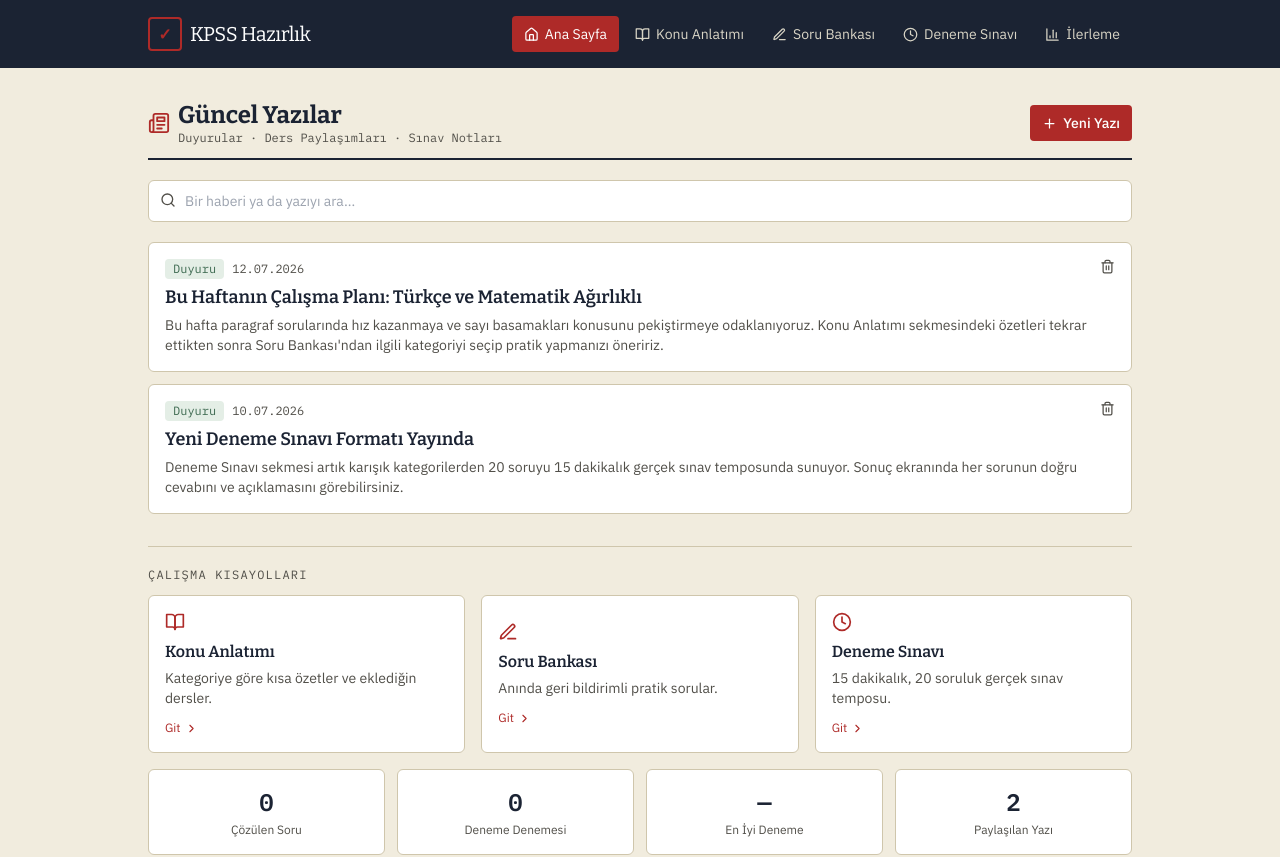
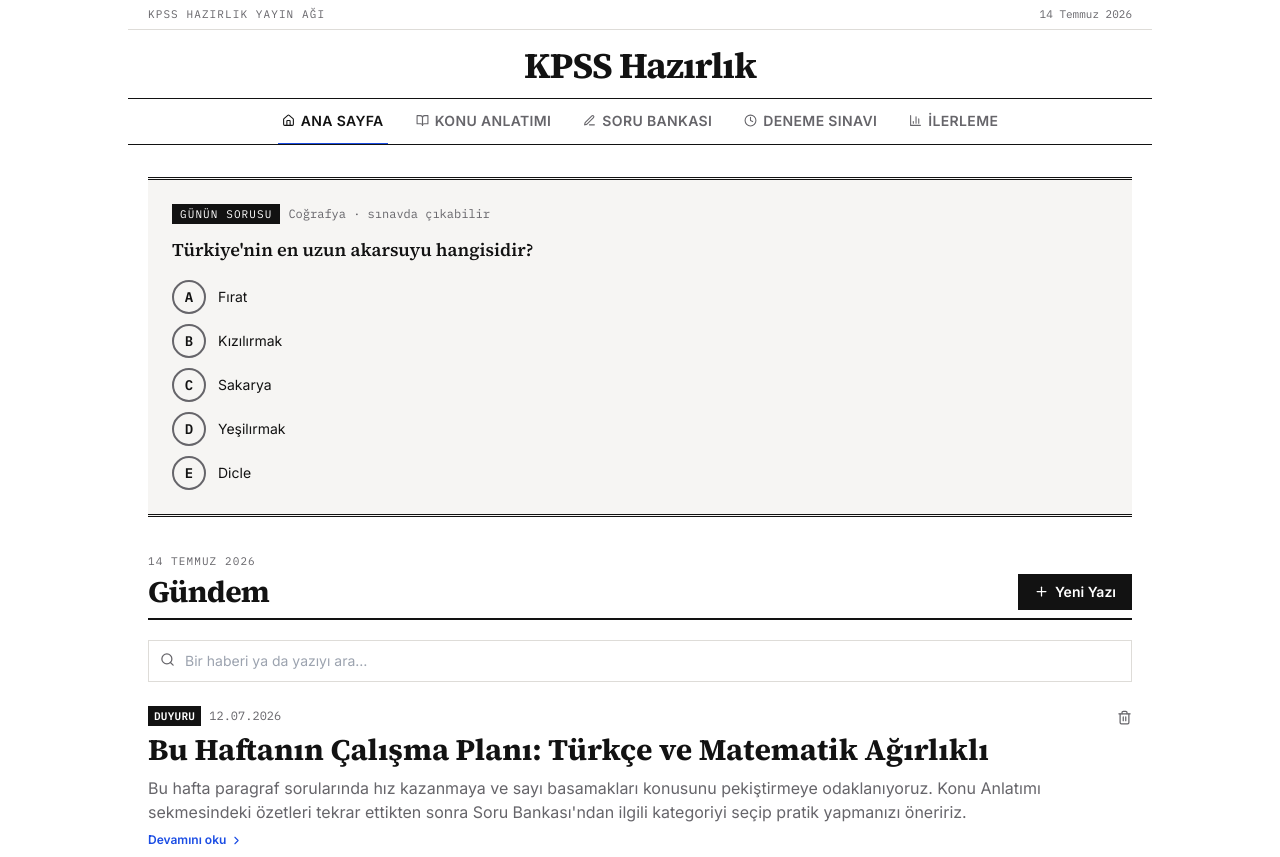
Before and after one commit to hiroetc/kpss-web-page, a React (Vite) app: page / in a window 1280 px wide. Shown: the top 857 px of the page. Built offline with nearby package versions, Linux system fonts and the light colour scheme.

Commit message:
Update App.jsx

```diff
--- a/src/App.jsx
+++ b/src/App.jsx
@@ -10,23 +10,39 @@ import { Home, BookOpen, PenLine, Clock, BarChart3, CheckCircle2, XCircle, Rotat
    İmza öğesi: gerçek KPSS optik formu gibi yuvarlak A-E işaretleme baloncukları.
 ------------------------------------------------------------------- */
 
+/* ------------------------------------------------------------------
+   TASARIM SİSTEMİ (v3 — Editoryal / Ciddi Haber Sitesi)
+   Referans: klasik gazete/dergi siteleri. Siyah-beyaz temel + tek
+   ölçülü vurgu rengi (kobalt mavi). Keskin/az yuvarlatılmış köşeler,
+   ince ayraç çizgileri, büyük serif başlıklar, küçük harfli takip
+   aralıklı etiketler (eyebrow). Süs yok, hiyerarşi net.
+   Başlık: Source Serif 4 (ciddi, okunabilir editoryal serif)
+   Gövde: Inter. Meta/tarih/sayaç: IBM Plex Mono.
+   İmza öğesi korunuyor: KPSS optik formu baloncukları.
+------------------------------------------------------------------- */
+
 const COLORS = {
-  paper: "#F1ECDE",
-  paperDark: "#E7E0CC",
-  ink: "#1B2333",
-  inkSoft: "#2C3650",
-  pencil: "#514F49",
-  rule: "#CFC6AC",
-  optikRed: "#AE2A28",
-  sage: "#3F6B52",
-  sageBg: "#E4EEE6",
-  redBg: "#F5E3E1",
+  paper: "#FFFFFF",
+  paperDark: "#F6F5F3",
+  ink: "#121212",
+  inkSoft: "#2A2A2A",
+  pencil: "#66656A",
+  rule: "#DEDCD8",
+  optikRed: "#1B4DE4",
+  primarySoft: "#EAF0FE",
+  highlight: "#1B4DE4",
+  highlightSoft: "#F5F5F3",
+  sage: "#1E8E5A",
+  sageBg: "#E6F5EC",
+  redBg: "#FBEAE8",
+  danger: "#C0392B",
+  warning: "#B8860B",
 };
 
 const FONT_STYLE = `
-@import url('https://fonts.googleapis.com/css2?family=Bitter:wght@400;600;700;800&family=IBM+Plex+Sans:wght@400;500;600&family=IBM+Plex+Mono:wght@400;500;600&display=swap');
-.font-display { font-family: 'Bitter', serif; }
-.font-body { font-family: 'IBM Plex Sans', sans-serif; }
+@import url('https://fonts.googleapis.com/css2?family=Source+Serif+4:wght@500;600;700;800&family=Inter:wght@400;500;600&family=IBM+Plex+Mono:wght@400;500;600&display=swap');
+.font-display { font-family: 'Source Serif 4', serif; }
+.font-body { font-family: 'Inter', sans-serif; }
 .font-mono { font-family: 'IBM Plex Mono', monospace; }
 `;
 
@@ -116,6 +132,13 @@ const SEED_ARTICLES = [
   },
 ];
 
+function getDailyQuestion() {
+  const now = new Date();
+  const start = new Date(now.getFullYear(), 0, 0);
+  const dayOfYear = Math.floor((now - start) / 86400000);
+  return QUESTIONS[dayOfYear % QUESTIONS.length];
+}
+
 const CATEGORIES = [...new Set(QUESTIONS.map((q) => q.category))];
 const OPTION_LETTERS = ["A", "B", "C", "D", "E"];
 const EXAM_DURATION = 900; // 15 dakika
@@ -149,8 +172,8 @@ function OptikBubble({ letter, selected, correct, revealed, onClick, disabled })
       fill = COLORS.sage;
       textColor = "#fff";
     } else if (selected && !correct) {
-      border = COLORS.optikRed;
-      fill = COLORS.optikRed;
+      border = COLORS.danger;
+      fill = COLORS.danger;
       textColor = "#fff";
     }
   } else if (selected) {
@@ -191,17 +214,22 @@ function AdSlot({ variant = "banner" }) {
   const isBanner = variant === "banner";
   return (
     <div
-      className="flex items-center justify-center rounded-md w-full"
+      className="flex items-center justify-center rounded-sm w-full"
       style={{
-        border: `1px dashed ${COLORS.rule}`,
+        border: `1px solid ${COLORS.rule}`,
         background: COLORS.paperDark,
         height: isBanner ? 90 : 250,
         color: COLORS.pencil,
       }}
     >
       <div className="text-center">
-        <div className="font-mono text-[10px] tracking-widest uppercase mb-1">Reklam Alanı</div>
-        <div className="text-xs" style={{ opacity: 0.7 }}>
+        <div
+          className="font-mono text-[10px] tracking-widest uppercase mb-1 inline-block px-2 py-0.5"
+          style={{ background: "#fff", color: COLORS.pencil, border: `1px solid ${COLORS.rule}` }}
+        >
+          Sponsorlu
+        </div>
+        <div className="text-xs mt-1" style={{ opacity: 0.6 }}>
           {isBanner ? "728×90 · banner" : "300×250 · kare"}
         </div>
       </div>
@@ -337,39 +365,30 @@ export default function KPSSPlatform() {
       <style>{FONT_STYLE}</style>
 
       {/* ÜST BAR */}
-      <header style={{ background: COLORS.ink }} className="text-white">
-        <div className="max-w-5xl mx-auto px-5 py-4 flex items-center justify-between">
-          <div className="flex items-center gap-2">
-            <div
-              className="font-mono font-semibold flex items-center justify-center rounded"
-              style={{ width: 34, height: 34, border: `2px solid ${COLORS.optikRed}`, color: COLORS.optikRed }}
-            >
-              ✓
-            </div>
-            <span className="font-display text-xl tracking-tight">KPSS Hazırlık</span>
-          </div>
-          <nav className="hidden md:flex gap-1">
-            {NAV_ITEMS.map((item) => {
-              const Icon = item.icon;
-              const active = page === item.id;
-              return (
-                <button
-                  key={item.id}
-                  onClick={() => setPage(item.id)}
-                  className="flex items-center gap-1.5 px-3 py-2 text-sm rounded transition-colors"
-                  style={{
-                    background: active ? COLORS.optikRed : "transparent",
-                    color: active ? "#fff" : "#D9D5C6",
-                  }}
-                >
-                  <Icon size={15} /> {item.label}
-                </button>
-              );
-            })}
-          </nav>
+      <header className="sticky top-0 z-20" style={{ background: "#fff" }}>
+        {/* İnce üst şerit */}
+        <div
+          className="max-w-5xl mx-auto px-5 py-1.5 hidden sm:flex items-center justify-between"
+          style={{ borderBottom: `1px solid ${COLORS.rule}` }}
+        >
+          <span className="font-mono text-[11px] tracking-widest uppercase" style={{ color: COLORS.pencil }}>
+            KPSS Hazırlık Yayın Ağı
+          </span>
+          <span className="font-mono text-[11px]" style={{ color: COLORS.pencil }}>
+            {new Date().toLocaleDateString("tr-TR", { day: "numeric", month: "long", year: "numeric" })}
+          </span>
         </div>
-        {/* Mobil nav */}
-        <div className="md:hidden flex overflow-x-auto gap-1 px-3 pb-3">
+        {/* Ana isim (nameplate) */}
+        <div className="max-w-5xl mx-auto px-5 pt-4 pb-3 text-center">
+          <span className="font-display text-3xl sm:text-4xl font-bold tracking-tight" style={{ color: COLORS.ink }}>
+            KPSS Hazırlık
+          </span>
+        </div>
+        {/* Nav şeridi */}
+        <nav
+          className="max-w-5xl mx-auto px-5 flex items-center justify-center gap-1 sm:gap-6 overflow-x-auto"
+          style={{ borderTop: `1px solid ${COLORS.ink}`, borderBottom: `1px solid ${COLORS.ink}` }}
+        >
           {NAV_ITEMS.map((item) => {
             const Icon = item.icon;
             const active = page === item.id;
@@ -377,18 +396,18 @@ export default function KPSSPlatform() {
               <button
                 key={item.id}
                 onClick={() => setPage(item.id)}
-                className="flex items-center gap-1.5 px-3 py-1.5 text-xs rounded whitespace-nowrap"
+                className="flex items-center gap-1.5 px-2.5 sm:px-1 py-3 text-xs sm:text-sm whitespace-nowrap font-semibold uppercase tracking-wide transition-colors"
                 style={{
-                  background: active ? COLORS.optikRed : "transparent",
-                  color: active ? "#fff" : "#D9D5C6",
-                  border: `1px solid ${active ? COLORS.optikRed : "#3d4560"}`,
+                  color: active ? COLORS.ink : COLORS.pencil,
+                  borderBottom: active ? `2px solid ${COLORS.optikRed}` : "2px solid transparent",
+                  marginBottom: -1,
                 }}
               >
                 <Icon size={13} /> {item.label}
               </button>
             );
           })}
-        </div>
+        </nav>
       </header>
 
       <main className="max-w-5xl mx-auto px-5 py-8">
@@ -403,6 +422,7 @@ export default function KPSSPlatform() {
             articles={articles}
             addArticle={addArticle}
             deleteArticle={deleteArticle}
+            recordAnswer={recordAnswer}
           />
         ) : page === "topics" ? (
           <TopicsPage customTopics={customTopics} addTopic={addTopic} />
@@ -424,12 +444,14 @@ export default function KPSSPlatform() {
 
 /* ------------------------------ ANA SAYFA ------------------------------ */
 
-function HomePage({ progress, setPage, articles, addArticle, deleteArticle }) {
+function HomePage({ progress, setPage, articles, addArticle, deleteArticle, recordAnswer }) {
   const [query, setQuery] = useState("");
   const [showForm, setShowForm] = useState(false);
   const [openArticleId, setOpenArticleId] = useState(null);
 
   const totalSolved = progress.solvedIds.length;
+  const dailyQuestion = getDailyQuestion();
+  const todayLabel = new Date().toLocaleDateString("tr-TR", { day: "numeric", month: "long", year: "numeric" });
 
   const filtered = query.trim()
     ? articles.filter(
@@ -441,21 +463,26 @@ function HomePage({ progress, setPage, articles, addArticle, deleteArticle }) {
 
   return (
     <div>
-      {/* Gazete başlığı stilinde üst şerit */}
-      <div className="flex items-center justify-between pb-3 mb-5" style={{ borderBottom: `2px solid ${COLORS.ink}` }}>
-        <div className="flex items-center gap-2">
-          <Newspaper size={22} style={{ color: COLORS.optikRed }} />
-          <div>
-            <h1 className="font-display text-2xl font-bold leading-tight">Güncel Yazılar</h1>
-            <p className="font-mono text-xs" style={{ color: COLORS.pencil }}>
-              Duyurular · Ders Paylaşımları · Sınav Notları
-            </p>
-          </div>
+      {/* Günün Sorusu — editoryal kutu */}
+      <DailyQuestionCard question={dailyQuestion} recordAnswer={recordAnswer} />
+
+      {/* Bölüm başlığı */}
+      <div
+        className="flex items-end justify-between mt-9 mb-5 pb-2"
+        style={{ borderBottom: `2px solid ${COLORS.ink}` }}
+      >
+        <div>
+          <p className="font-mono text-[11px] tracking-widest uppercase mb-1" style={{ color: COLORS.pencil }}>
+            {todayLabel.toLocaleUpperCase("tr")}
+          </p>
+          <h1 className="font-display text-3xl font-bold tracking-tight" style={{ color: COLORS.ink }}>
+            Gündem
+          </h1>
         </div>
         <button
           onClick={() => setShowForm((s) => !s)}
-          className="flex items-center gap-1.5 px-3 py-2 rounded text-sm font-medium text-white"
-          style={{ background: COLORS.optikRed }}
+          className="flex items-center gap-1.5 px-4 py-2 text-sm font-semibold text-white shrink-0"
+          style={{ background: COLORS.ink }}
         >
           {showForm ? <X size={15} /> : <Plus size={15} />}
           {showForm ? "Vazgeç" : "Yeni Yazı"}
@@ -463,21 +490,21 @@ function HomePage({ progress, setPage, articles, addArticle, deleteArticle }) {
       </div>
 
       {/* Arama */}
-      <div className="relative mb-5">
-        <Search size={16} style={{ color: COLORS.pencil, position: "absolute", left: 12, top: 12 }} />
+      <div className="relative mb-6">
+        <Search size={15} style={{ color: COLORS.pencil, position: "absolute", left: 12, top: 12 }} />
         <input
           value={query}
           onChange={(e) => setQuery(e.target.value)}
           placeholder="Bir haberi ya da yazıyı ara…"
-          className="w-full pl-9 pr-3 py-2.5 rounded-md text-sm font-body outline-none"
+          className="w-full pl-9 pr-3 py-2.5 text-sm font-body outline-none"
           style={{ border: `1px solid ${COLORS.rule}`, background: "#fff", color: COLORS.ink }}
         />
       </div>
 
       {showForm && <ArticleForm onSubmit={(title, category, body) => { addArticle(title, category, body); setShowForm(false); }} />}
 
-      {/* Yazı listesi */}
-      <div className="space-y-3 mb-8">
+      {/* Yazı listesi — gazete ön sayfası düzeni */}
+      <div className="mb-8">
         {filtered.length === 0 ? (
           <p className="text-sm py-8 text-center" style={{ color: COLORS.pencil }}>
             "{query}" için bir sonuç bulunamadı.
@@ -486,7 +513,7 @@ function HomePage({ progress, setPage, articles, addArticle, deleteArticle }) {
           filtered.map((a, i) => (
             <div key={a.id}>
               {i > 0 && i % 3 === 0 && (
-                <div className="mb-3">
+                <div className="my-5">
                   <AdSlot variant="banner" />
                 </div>
               )}
@@ -495,6 +522,7 @@ function HomePage({ progress, setPage, articles, addArticle, deleteArticle }) {
                 open={openArticleId === a.id}
                 onToggle={() => setOpenArticleId(openArticleId === a.id ? null : a.id)}
                 onDelete={() => deleteArticle(a.id)}
+                isFirst={i === 0}
               />
             </div>
           ))
@@ -502,7 +530,7 @@ function HomePage({ progress, setPage, articles, addArticle, deleteArticle }) {
       </div>
 
       {/* Çalışma kısayolları */}
-      <div className="pt-5" style={{ borderTop: `1px solid ${COLORS.rule}` }}>
+      <div className="pt-6" style={{ borderTop: `1px solid ${COLORS.rule}` }}>
         <p className="font-mono text-xs tracking-widest mb-3" style={{ color: COLORS.pencil }}>
           ÇALIŞMA KISAYOLLARI
         </p>
@@ -525,13 +553,76 @@ function HomePage({ progress, setPage, articles, addArticle, deleteArticle }) {
   );
 }
 
+function DailyQuestionCard({ question, recordAnswer }) {
+  const [selected, setSelected] = useState(null);
+  const revealed = selected !== null;
+
+  const handleSelect = (idx) => {
+    if (revealed) return;
+    setSelected(idx);
+    recordAnswer(question, idx === question.correct);
+  };
+
+  return (
+    <div
+      className="p-5 sm:p-6 relative"
+      style={{ background: COLORS.paperDark, borderTop: `3px double ${COLORS.ink}`, borderBottom: `3px double ${COLORS.ink}` }}
+    >
+      <div className="flex items-center gap-2 mb-3">
+        <span
+          className="font-mono text-[11px] tracking-widest uppercase px-2 py-0.5 text-white"
+          style={{ background: COLORS.ink }}
+        >
+          Günün Sorusu
+        </span>
+        <span className="font-mono text-xs" style={{ color: COLORS.pencil }}>
+          {question.category} · sınavda çıkabilir
+        </span>
+      </div>
+      <p className="font-display font-semibold text-lg mb-4" style={{ color: COLORS.ink }}>
+        {question.q}
+      </p>
+      <div className="space-y-2.5">
+        {question.options.map((opt, idx) => (
+          <div key={idx} className="flex items-center gap-3">
+            <OptikBubble
+              letter={OPTION_LETTERS[idx]}
+              selected={selected === idx}
+              correct={idx === question.correct}
+              revealed={revealed}
+              disabled={revealed}
+              onClick={() => handleSelect(idx)}
+            />
+            <span className="text-sm" style={{ color: COLORS.ink }}>
+              {opt}
+            </span>
+          </div>
+        ))}
+      </div>
+      {revealed && (
+        <div
+          className="mt-4 text-sm p-3.5 flex items-start gap-2"
+          style={{ background: "#fff", color: COLORS.ink, border: `1px solid ${COLORS.rule}` }}
+        >
+          {selected === question.correct ? (
+            <CheckCircle2 size={16} style={{ color: COLORS.sage, flexShrink: 0, marginTop: 2 }} />
+          ) : (
+            <XCircle size={16} style={{ color: COLORS.danger, flexShrink: 0, marginTop: 2 }} />
+          )}
+          <span>{question.explain}</span>
+        </div>
+      )}
+    </div>
+  );
+}
+
 function ArticleForm({ onSubmit }) {
   const [title, setTitle] = useState("");
   const [category, setCategory] = useState("Duyuru");
   const [body, setBody] = useState("");
 
   return (
-    <div className="rounded-md p-4 mb-5" style={{ background: "#fff", border: `1px solid ${COLORS.rule}` }}>
+    <div className="rounded-sm p-4 mb-5" style={{ background: "#fff", border: `1px solid ${COLORS.rule}`, boxShadow: "0 1px 2px rgba(21,19,43,0.04)" }}>
       <div className="grid sm:grid-cols-2 gap-3 mb-3">
         <input
           value={title}
@@ -580,31 +671,44 @@ function ArticleForm({ onSubmit }) {
   );
 }
 
-function ArticleCard({ article, open, onToggle, onDelete }) {
+function ArticleCard({ article, open, onToggle, onDelete, isFirst }) {
   return (
-    <div className="rounded-md p-4" style={{ background: "#fff", border: `1px solid ${COLORS.rule}` }}>
+    <div className={isFirst ? "pb-6 mb-6" : "py-5"} style={{ borderBottom: isFirst ? `1px solid ${COLORS.rule}` : `1px solid ${COLORS.rule}` }}>
       <div className="flex items-start justify-between gap-3">
-        <button onClick={onToggle} className="text-left flex-1">
-          <div className="flex items-center gap-2 mb-1">
-            <span className="font-mono text-xs px-2 py-0.5 rounded" style={{ background: COLORS.sageBg, color: COLORS.sage }}>
+        <button onClick={onToggle} className="text-left flex-1 group">
+          <div className="flex items-center gap-2 mb-1.5">
+            <span
+              className="font-mono text-[11px] tracking-wide px-1.5 py-0.5 font-semibold uppercase"
+              style={{ background: COLORS.ink, color: "#fff" }}
+            >
               {article.category}
             </span>
             <span className="font-mono text-xs" style={{ color: COLORS.pencil }}>
               {article.date}
             </span>
           </div>
-          <h3 className="font-display font-semibold text-lg">{article.title}</h3>
-          {!open && (
-            <p className="text-sm mt-1 line-clamp-2" style={{ color: COLORS.pencil }}>
+          <h3
+            className={`font-display font-bold leading-snug group-hover:opacity-70 transition-opacity ${isFirst ? "text-2xl sm:text-3xl" : "text-xl"}`}
+            style={{ color: COLORS.ink }}
+          >
+            {article.title}
+          </h3>
+          {(!open || isFirst) && (
+            <p className={`mt-2 ${isFirst ? "text-base" : "text-sm line-clamp-2 mt-1.5"}`} style={{ color: COLORS.pencil }}>
               {article.body}
             </p>
           )}
+          {!open && (
+            <span className="inline-flex items-center gap-1 text-xs font-semibold mt-2" style={{ color: COLORS.optikRed }}>
+              Devamını oku <ChevronRight size={13} />
+            </span>
+          )}
         </button>
-        <button onClick={onDelete} aria-label="Yazıyı sil" style={{ color: COLORS.pencil }}>
+        <button onClick={onDelete} aria-label="Yazıyı sil" style={{ color: COLORS.pencil }} className="mt-1 shrink-0">
           <Trash2 size={15} />
         </button>
       </div>
-      {open && (
+      {open && !isFirst && (
         <p className="text-sm mt-3 leading-relaxed" style={{ color: COLORS.pencil }}>
           {article.body}
         </p>
@@ -615,7 +719,7 @@ function ArticleCard({ article, open, onToggle, onDelete }) {
 
 function StatCard({ label, value }) {
   return (
-    <div className="rounded-md p-4 text-center" style={{ background: "#fff", border: `1px solid ${COLORS.rule}` }}>
+    <div className="rounded-sm p-4 text-center" style={{ background: "#fff", border: `1px solid ${COLORS.rule}`, boxShadow: "0 1px 2px rgba(21,19,43,0.04)" }}>
       <div className="font-mono text-2xl font-semibold" style={{ color: COLORS.ink }}>
         {value}
       </div>
@@ -630,8 +734,8 @@ function NavCard({ icon: Icon, title, desc, onClick }) {
   return (
     <button
       onClick={onClick}
-      className="text-left rounded-md p-4 transition-transform hover:-translate-y-0.5"
-      style={{ background: "#fff", border: `1px solid ${COLORS.rule}` }}
+      className="text-left rounded-sm p-4 transition-transform hover:-translate-y-0.5"
+      style={{ background: "#fff", border: `1px solid ${COLORS.rule}`, boxShadow: "0 1px 2px rgba(21,19,43,0.04)" }}
     >
       <Icon size={20} style={{ color: COLORS.optikRed }} />
       <div className="font-display font-semibold mt-2" style={{ color: COLORS.ink }}>
@@ -684,15 +788,15 @@ function TopicsPage({ customTopics, addTopic }) {
         {allTopics.map((t) => {
           const open = openId === t.id;
           return (
-            <div key={t.id} className="rounded-md overflow-hidden" style={{ border: `1px solid ${COLORS.rule}`, background: "#fff" }}>
+            <div key={t.id} className="rounded-sm overflow-hidden" style={{ border: `1px solid ${COLORS.rule}`, background: "#fff" }}>
               <button
                 onClick={() => setOpenId(open ? null : t.id)}
                 className="w-full flex items-center justify-between px-4 py-3 text-left"
               >
                 <div>
                   <span
-                    className="font-mono text-xs px-2 py-0.5 rounded mr-2"
-                    style={{ background: COLORS.sageBg, color: COLORS.sage }}
+                    className="font-mono text-[11px] px-1.5 py-0.5 mr-2 font-semibold uppercase"
+                    style={{ background: COLORS.ink, color: "#fff" }}
                   >
                     {t.category}
                   </span>
@@ -719,7 +823,7 @@ function TopicForm({ onSubmit }) {
   const [body, setBody] = useState("");
 
   return (
-    <div className="rounded-md p-4 mb-5" style={{ background: "#fff", border: `1px solid ${COLORS.rule}` }}>
+    <div className="rounded-sm p-4 mb-5" style={{ background: "#fff", border: `1px solid ${COLORS.rule}`, boxShadow: "0 1px 2px rgba(21,19,43,0.04)" }}>
       <div className="grid sm:grid-cols-2 gap-3 mb-3">
         <select
           value={category}
@@ -794,7 +898,7 @@ function BankPage({ progress, recordAnswer }) {
           <button
             key={c}
             onClick={() => setCategory(c)}
-            className="px-3 py-1.5 rounded-full text-xs font-medium"
+            className="px-3 py-1.5 text-xs font-semibold uppercase tracking-wide"
             style={{
               background: category === c ? COLORS.ink : "#fff",
               color: category === c ? "#fff" : COLORS.ink,
@@ -817,7 +921,7 @@ function BankPage({ progress, recordAnswer }) {
                 <AdSlot variant="banner" />
               </div>
             )}
-            <div className="rounded-md p-4" style={{ background: "#fff", border: `1px solid ${COLORS.rule}` }}>
+            <div className="rounded-sm p-4" style={{ background: "#fff", border: `1px solid ${COLORS.rule}`, boxShadow: "0 1px 2px rgba(21,19,43,0.04)" }}>
               <div className="flex items-start gap-2 mb-3">
                 <span className="font-mono text-xs mt-0.5" style={{ color: COLORS.pencil }}>
                   {String(i + 1).padStart(2, "0")}
@@ -852,7 +956,7 @@ function BankPage({ progress, recordAnswer }) {
                   {selected === question.correct ? (
                     <CheckCircle2 size={16} style={{ color: COLORS.sage, flexShrink: 0, marginTop: 2 }} />
                   ) : (
-                    <XCircle size={16} style={{ color: COLORS.optikRed, flexShrink: 0, marginTop: 2 }} />
+                    <XCircle size={16} style={{ color: COLORS.danger, flexShrink: 0, marginTop: 2 }} />
                   )}
                   <span>{question.explain}</span>
                 </div>
@@ -963,7 +1067,7 @@ function ExamPage({ recordExamResult }) {
           {examQuestions.map((question, i) => {
             const selected = answers[question.id];
             return (
-              <div key={question.id} className="rounded-md p-4" style={{ background: "#fff", border: `1px solid ${COLORS.rule}` }}>
+              <div key={question.id} className="rounded-sm p-4" style={{ background: "#fff", border: `1px solid ${COLORS.rule}`, boxShadow: "0 1px 2px rgba(21,19,43,0.04)" }}>
                 <div className="flex items-start gap-2 mb-3">
                   <span className="font-mono text-xs mt-0.5" style={{ color: COLORS.pencil }}>
                     {String(i + 1).padStart(2, "0")}
@@ -1012,14 +1116,14 @@ function ExamPage({ recordExamResult }) {
         <span className="text-sm">
           Cevaplanan: <span className="font-mono">{answeredCount}/{examQuestions.length}</span>
         </span>
-        <span className="font-mono text-lg font-semibold" style={{ color: timeLeft < 60 ? COLORS.optikRed : "#fff" }}>
+        <span className="font-mono text-lg font-semibold" style={{ color: timeLeft < 60 ? COLORS.danger : "#fff" }}>
           {mm}:{ss}
         </span>
       </div>
 
       <div className="space-y-4">
         {examQuestions.map((question, i) => (
-          <div key={question.id} className="rounded-md p-4" style={{ background: "#fff", border: `1px solid ${COLORS.rule}` }}>
+          <div key={question.id} className="rounded-sm p-4" style={{ background: "#fff", border: `1px solid ${COLORS.rule}`, boxShadow: "0 1px 2px rgba(21,19,43,0.04)" }}>
             <div className="flex items-start gap-2 mb-3">
               <span className="font-mono text-xs mt-0.5" style={{ color: COLORS.pencil }}>
                 {String(i + 1).padStart(2, "0")}
@@ -1087,7 +1191,7 @@ function ProgressPage({ progress }) {
         {cats.map((c) => {
           const pct = c.total > 0 ? Math.round((c.correct / c.total) * 100) : 0;
           return (
-            <div key={c.name} className="rounded-md p-4" style={{ background: "#fff", border: `1px solid ${COLORS.rule}` }}>
+            <div key={c.name} className="rounded-sm p-4" style={{ background: "#fff", border: `1px solid ${COLORS.rule}`, boxShadow: "0 1px 2px rgba(21,19,43,0.04)" }}>
               <div className="flex justify-between text-sm mb-2">
                 <span className="font-medium">{c.name}</span>
                 <span className="font-mono" style={{ color: COLORS.pencil }}>
@@ -1097,7 +1201,7 @@ function ProgressPage({ progress }) {
               <div className="h-2 rounded-full overflow-hidden" style={{ background: COLORS.paperDark }}>
                 <div
                   className="h-full rounded-full transition-all"
-                  style={{ width: `${pct}%`, background: pct >= 70 ? COLORS.sage : pct >= 40 ? "#B8860B" : COLORS.optikRed }}
+                  style={{ width: `${pct}%`, background: pct >= 70 ? COLORS.sage : pct >= 40 ? COLORS.warning : COLORS.danger }}
                 />
               </div>
             </div>
```
